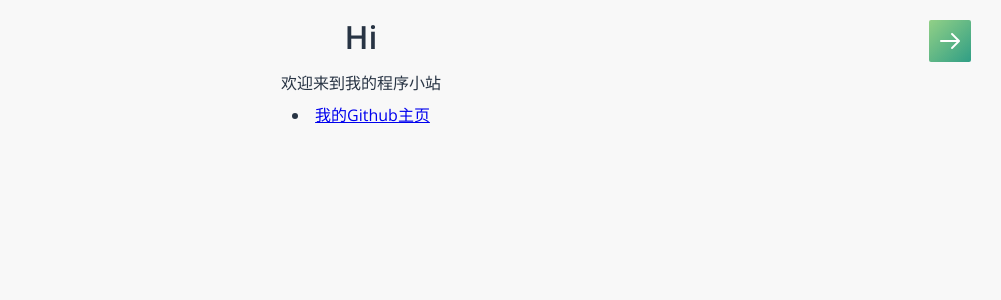
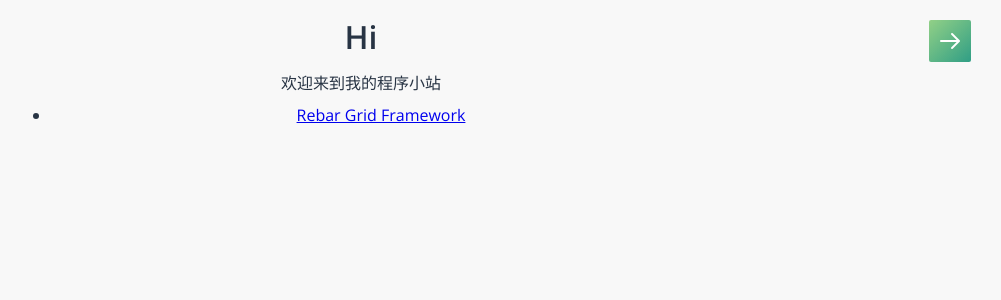
Before and after one commit to Potat0000/Blog-Jekyll_Old, a Jekyll site: the page built from index.html, in a window 1280 px wide. Shown: the top 300 px of the page, without its empty margins (279-1280 px from the left). Built offline with Jekyll 4.4.1, drawn with Linux system fonts in a browser that asks for light colours; some web fonts are replaced.

Commit message:
更新主页

```diff
--- a/index.html
+++ b/index.html
@@ -4,5 +4,7 @@ layout: default
 <div id="home" class="container">
   <h1>Hi</h1>
   <p>欢迎来到我的程序小站</p>
-  <li><a href="http://github.com/gyj1109" target="_blank">我的Github主页</a></li>
+  <ul>
+    <li><a href="http://rebar.io" target="_blank">Rebar Grid Framework</a></li>
+  </ul>
 </div>
```
